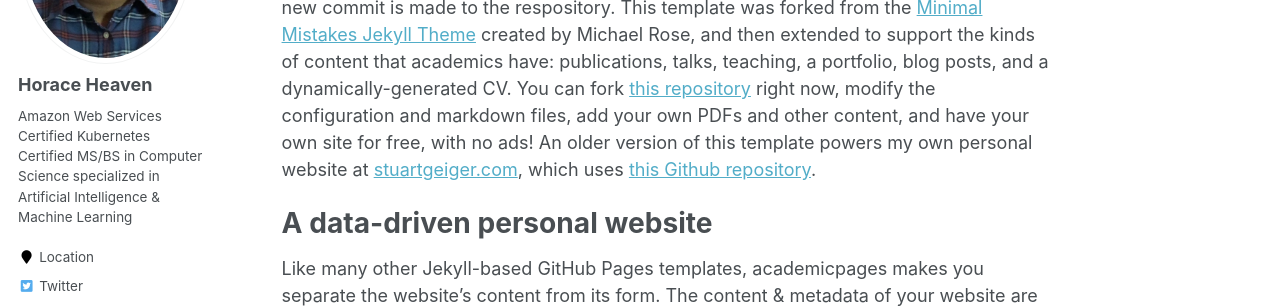
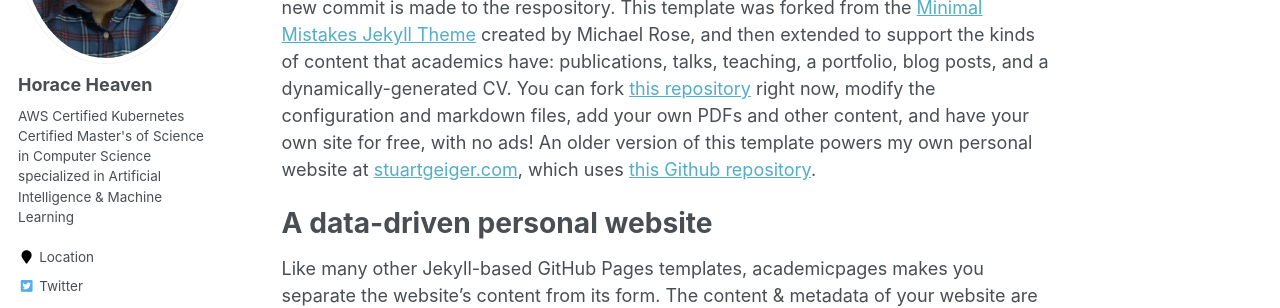
Before and after one commit to horaceheaven/horaceheaven.github.io, a Jekyll site: the page built from _pages/about.md, in a window 1280 px wide. Shown: the part 275-583 px from the top of the page. Built offline with Jekyll 4.4.1, drawn with Linux system fonts in a browser that asks for light colours.

Commit message:
clean up

```diff
--- a/_config.yml
+++ b/_config.yml
@@ -82,7 +82,7 @@ analytics:
 author:
   name             : "Horace Heaven"
   avatar           : "profile.png"
-  bio              : "Amazon Web Services Certified\nKubernetes Certified\nMS/BS in Computer Science specialized in Artificial Intelligence & Machine Learning"
+  bio              : "AWS Certified\nKubernetes Certified\nMaster's of Science in Computer Science specialized in Artificial Intelligence & Machine Learning"
   location         : "Location"
   employer         :
   pubmed           : # "https://www.ncbi.nlm.nih.gov/pubmed/?term=john+snow"
```
